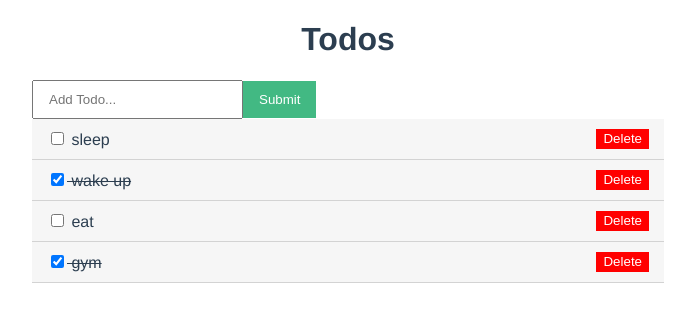
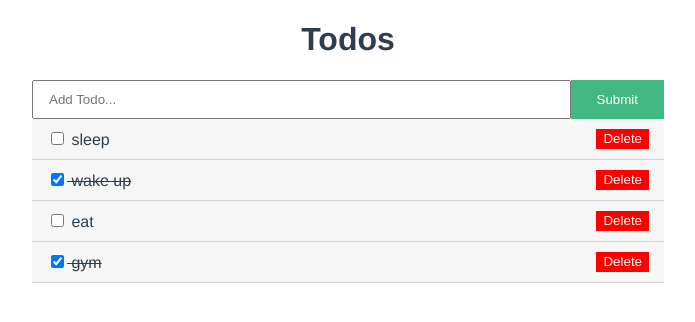
Before and after one commit to sherwin-yu/vue, a Vue app: page / in a window 1280 px wide. Shown: the top 322 px of the page, without its empty margins (292-987 px from the left). Built offline with nearby package versions, Linux system fonts and the light colour scheme.

Commit message:
make input a little prettier

```diff
--- a/src/components/NewTodo.vue
+++ b/src/components/NewTodo.vue
@@ -1,5 +1,6 @@
 <template>
   <form @submit="addTodo">
+    <div class="flex-container">
       <input
         class="text-input"
         type="text"
@@ -9,6 +10,7 @@
         required
       />
       <button class="submit" type="submit" value="Submit">Submit</button>
+    </div>
   </form>
 </template>
 
@@ -19,7 +21,7 @@ export default {
   name: "NewTodo",
   data() {
     return {
-      name: "",
+      name: ""
     };
   },
   methods: {
@@ -28,21 +30,26 @@ export default {
       const newTodo = {
         id: uuidv4(),
         name: this.name,
-        isCompleted: false,
+        isCompleted: false
       };
       this.name = "";
       this.$emit("add-todo", newTodo);
-    },
-  },
+    }
+  }
 };
 </script>
 
 <style scoped>
+.flex-container {
+  display: flex;
+}
+
 .text-input {
   padding: 10px 15px;
+  width: 100%;
 }
 .submit {
-  padding: 10px 15px;
+  padding: 10px 25px;
   background-color: #42b983;
   border: 1px solid transparent;
   color: white;
```
Lines whose indentation alone changed are shown as unchanged.
